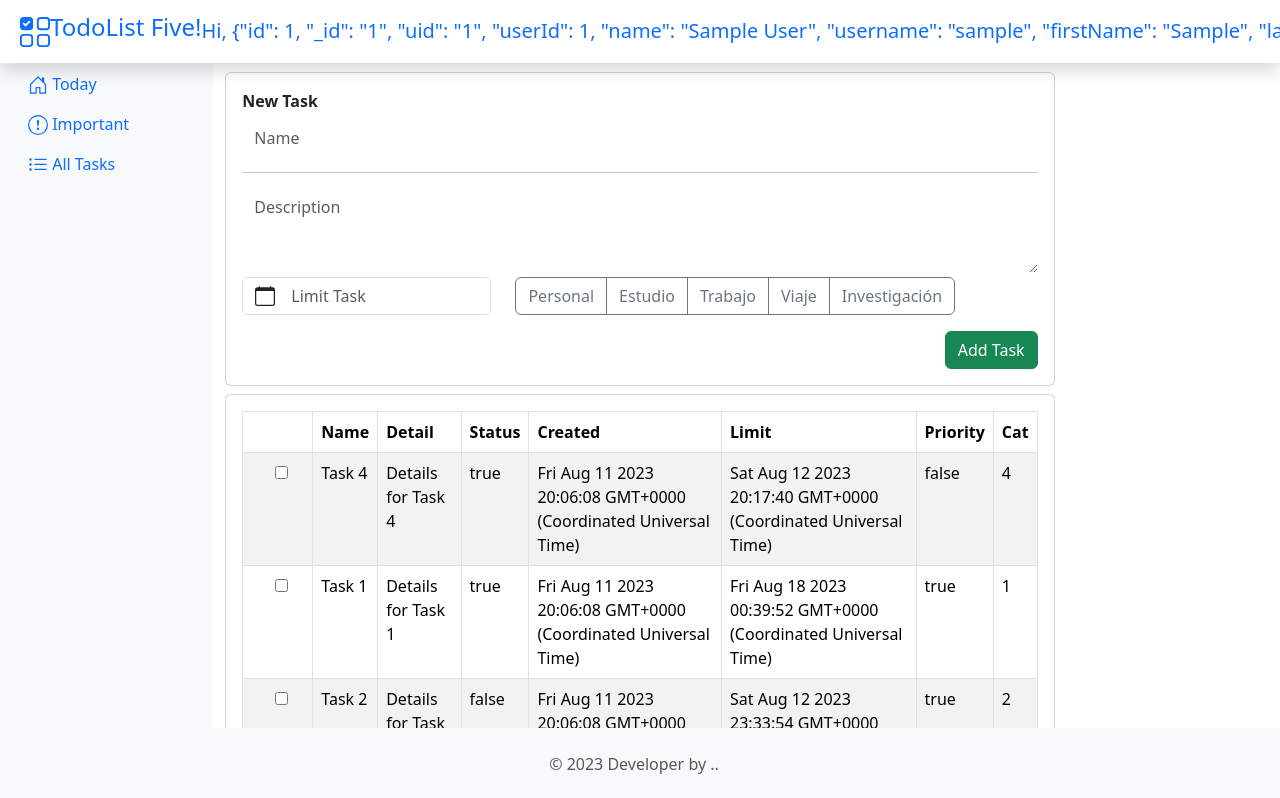
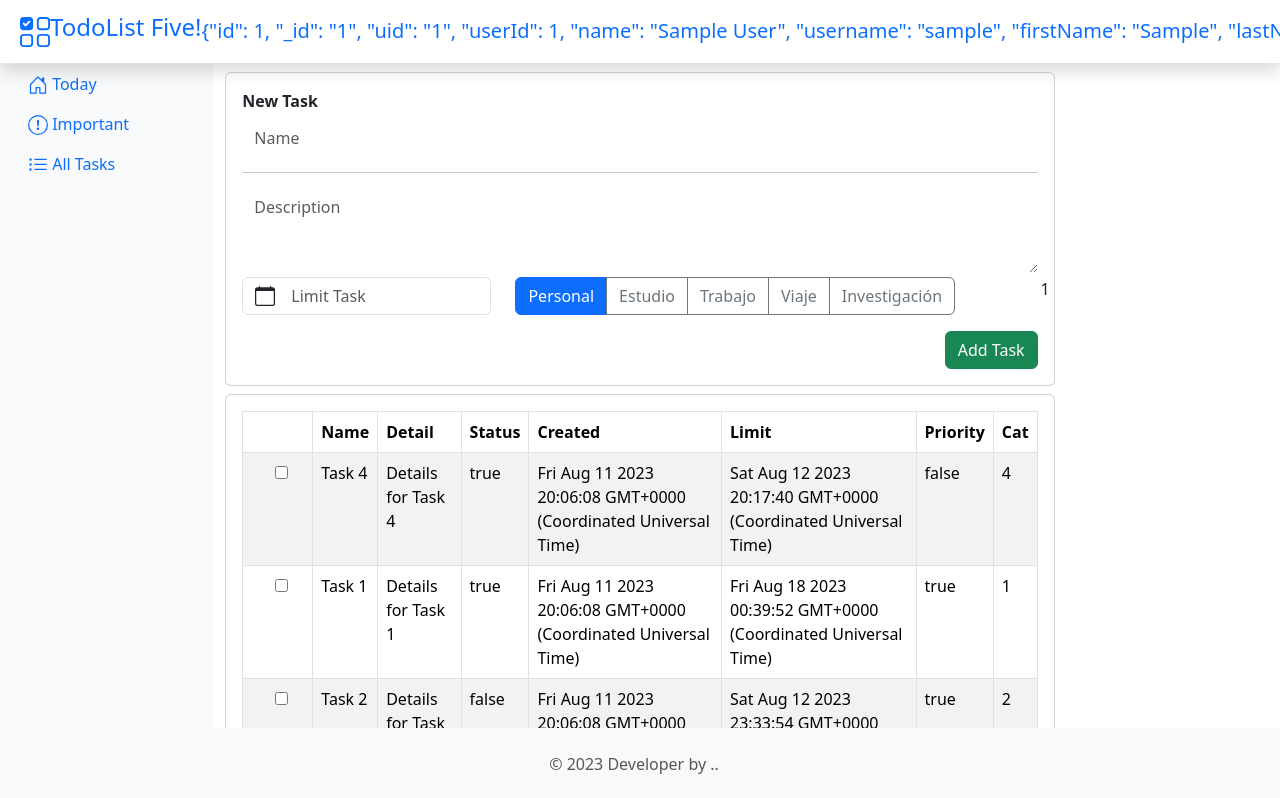
Before and after one commit to aparrab90/todolistEmpresarial, a Vue app: page /user in a window 1280 px wide. Shown: the top 798 px of the page. Built offline with nearby package versions, Linux system fonts and the light colour scheme; sample sign-in values are in the browser's storage.

Commit message:
add NewTask (- date, -getCategory)

```diff
--- a/src/components/TaskForm.vue
+++ b/src/components/TaskForm.vue
@@ -42,6 +42,8 @@
                 </b-button-group>
               </b-form-group>
             </b-col>
+
+
             {{ selectedGroup }}
 
             <b-col class="text-end">
@@ -75,12 +77,13 @@
 
 <script>
 // import { addTask, getTasks } from '@/services/api';
- import { addTask } from '@/services/api';
+import { addTask } from '@/services/api';
+import { getAuthData } from '@/services/auth'; // Ajusta la ruta a tu ubicación
 
 export default {
   data() {
     return {
-      userId: 1,
+      idUser: '',
       tasks: [],
       currentPage: 1,
       perPage: 4, // Número de tareas por página
@@ -106,7 +109,8 @@ export default {
         { value: 4, text: 'Viaje' },
         { value: 5, text: 'Investigación' },
       ],
-      selectedGroup: ''
+      selectedGroup: 1,
+
     };
   },
   computed: {
@@ -119,21 +123,25 @@ export default {
       const startIndex = (this.currentPage - 1) * this.perPage;
       const endIndex = startIndex + this.perPage;
       return this.sortedTasks.slice(startIndex, endIndex);
+    },
+    getUser() {
+      const authData = getAuthData();
+      return authData.idUser;
     }
   },
   methods: {
     async addTask() {
       try {
-        // Armar el objeto con los datos necesarios
         const taskData = {
-          taskName: this.taskName,
-          taskDescription: this.taskDescription,
+          nameTask: this.taskName,
+          detailTask: this.taskDescription,
+          statusTask: '0',
           limitTask: this.selectedLimitDate,
+          priorityTask: '0',
+          idUser: this.userId,
           idCategory: this.selectedGroup,
-          idUser: 1
-          // idUser: this.userId //
         };
-
+        console.log("REGISTRO NEW TASK", taskData);
         // Llamar a la función addTask con el objeto taskData
         await addTask(taskData);
         console.log('Task added successfully');
@@ -180,11 +188,16 @@ export default {
         this.tasks.push(task); // Agregar la tarea generada al array de tareas
       }
       console.log('Random tasks added successfully', this.tasks);
-    }
+    },
+
+  },
+  mounted() {
+    this.userId = this.getUser; // Asignar el valor de idUser a la variable userId al montar el componente
   },
   created() {
-     this.fetchTask(); // Llamada a la función fetchTask al crear la instancia del componente
+    this.fetchTask(); // Llamada a la función fetchTask al crear la instancia del componente
     this.addRandomTasks(); // Llamada a la función fetchTask al crear la instancia del componente
+
   }
 };
 </script>
--- a/src/services/api.js
+++ b/src/services/api.js
@@ -11,7 +11,7 @@ export const login = async (identificationUser, passwordUser) => {
      identificationUser,
      passwordUser
    });
-  // console.log("service api", response)
+  console.log("service api", response)
   return response.data;
 
   // if (identificationUser === '1726722638' && passwordUser === '123456') {
@@ -59,7 +59,7 @@ export const registerUser = async (userData) => {
 
 export const addTask = async (taskData) => {
   console.log(taskData);
-  const response = await apiClient.post('/api/addTasks', taskData);
+  const response = await apiClient.post('/api/Tasks/TaskRegistro', taskData);
   return response.data;
 };
 
--- a/src/services/auth.js
+++ b/src/services/auth.js
@@ -1,18 +1,22 @@
 // src/services/auth.js
-export const setAuthData = (token, nameUser) => {
+export const setAuthData = (token, nameUser, idUser) => {
   localStorage.setItem('token', token);
   localStorage.setItem('nameUser', nameUser);
+  localStorage.setItem('idUser', idUser);
 };
 
 export const getAuthData = () => {
   const token = localStorage.getItem('token');
   const nameUser = localStorage.getItem('nameUser');
-    return { token, nameUser };
+  const idUser = localStorage.getItem('idUser');
+  return { token, nameUser, idUser };
 };
 
 export const removeAuthData = () => {
+  console.log("remover", localStorage)
   localStorage.removeItem('token');
   localStorage.removeItem('nameUser');
+  localStorage.removeItem('idUser');
 };
 
 export const isAuthenticated = () => {
--- a/src/views/LoginView.vue
+++ b/src/views/LoginView.vue
@@ -70,7 +70,8 @@ export default {
           localStorage.setItem('token', userData.result.token); // Asegúrate de adaptar el nombre del campo
           console.log('STORAGE:', userData.result.token);
           const loggedInUserName = userData.result.usuario.nameUser;
-          setAuthData(userData.result.token, loggedInUserName);
+          const loggedIdUser = userData.result.usuario.idUser;
+          setAuthData(userData.result.token, loggedInUserName, loggedIdUser);
           // Redireccionar a la ruta UserDashboard
           this.$router.push({ name: 'UserDashboard' });
           // this.showWelcomeModal = true;
--- a/src/views/general/HeaderView.vue
+++ b/src/views/general/HeaderView.vue
@@ -15,7 +15,7 @@
 
                 <h4 class="text-center mx-auto">TodoList Five!</h4>
 
-                <span v-if="isAuthenticated">Hi, {{ nameUser }}</span>
+                <span v-if="isAuthenticated">{{ idUser }} Hi, {{ nameUser }}</span>
                 <span v-else></span>
             </b-navbar-brand>
         </b-navbar>
@@ -40,6 +40,10 @@ export default {
         nameUser() {
             const authData = getAuthData();
             return authData.nameUser || this.loggedInUser;
+        },
+        idUser() {
+            const authData = getAuthData();
+            return authData.idUser || this.loggedInUser;
         }
     }
 };
```
Lines whose indentation alone changed are shown as unchanged.
